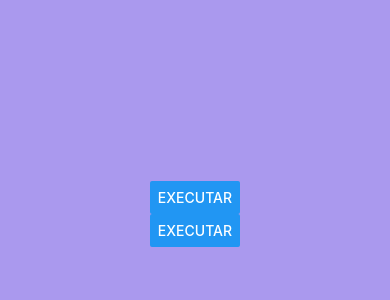
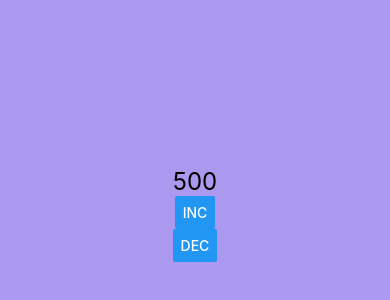
Before and after one commit to leandrocodes/react-native-cheatsheet, a React Native app: screen / in a window 390 px wide. Shown: the part 208-508 px from the top of the page. Built offline with nearby package versions, Linux system fonts and the light colour scheme.

Commit message:
using useState hook

```diff
--- a/src/App.js
+++ b/src/App.js
@@ -6,7 +6,9 @@ import { View, StyleSheet } from 'react-native'
 // import MinMax from './components/MinMax'
 // import RandomMinMax from './components/RandomMinMax'
 // import Title from './components/Title'
-import Button from './components/Button'
+// import Button from './components/Button'
+
+import Counter from './components/Counter'
 
 export default () => (
 	<View style={style.App}>
@@ -16,9 +18,10 @@ export default () => (
 		<Comp3></Comp3>
 		/<MinMax min={3} max={4}></MinMax>
 		/<RandomMinMax min={10} max={20}></RandomMinMax>
-		<Title main='title' sub='subtitle'></Title> */}
+		<Title main='title' sub='subtitle'></Title>
+		<Button />*/}
 
-		<Button />
+		<Counter inicial={500} step={10}></Counter>
 	</View>
 )
 
--- a/src/components/Button.js
+++ b/src/components/Button.js
@@ -1,7 +1,7 @@
 import React from 'react'
 import { Button } from 'react-native'
 
-export default props => {
+export default () => {
 	function executar() {
 		console.warn('exec!')
 	}
--- /dev/null
+++ b/src/components/Counter.js
@@ -0,0 +1,15 @@
+import React, { useState } from 'react'
+import { Button, Text } from 'react-native'
+import Style from './style'
+
+export default ({ inicial, step }) => {
+	const [numero, setNumero] = useState(inicial)
+
+	return (
+		<>
+			<Text style={Style.text}>{numero}</Text>
+			<Button title='Inc' onPress={() => setNumero(numero + step)}></Button>
+			<Button title='Dec' onPress={() => setNumero(numero - step)}></Button>
+		</>
+	)
+}
```
